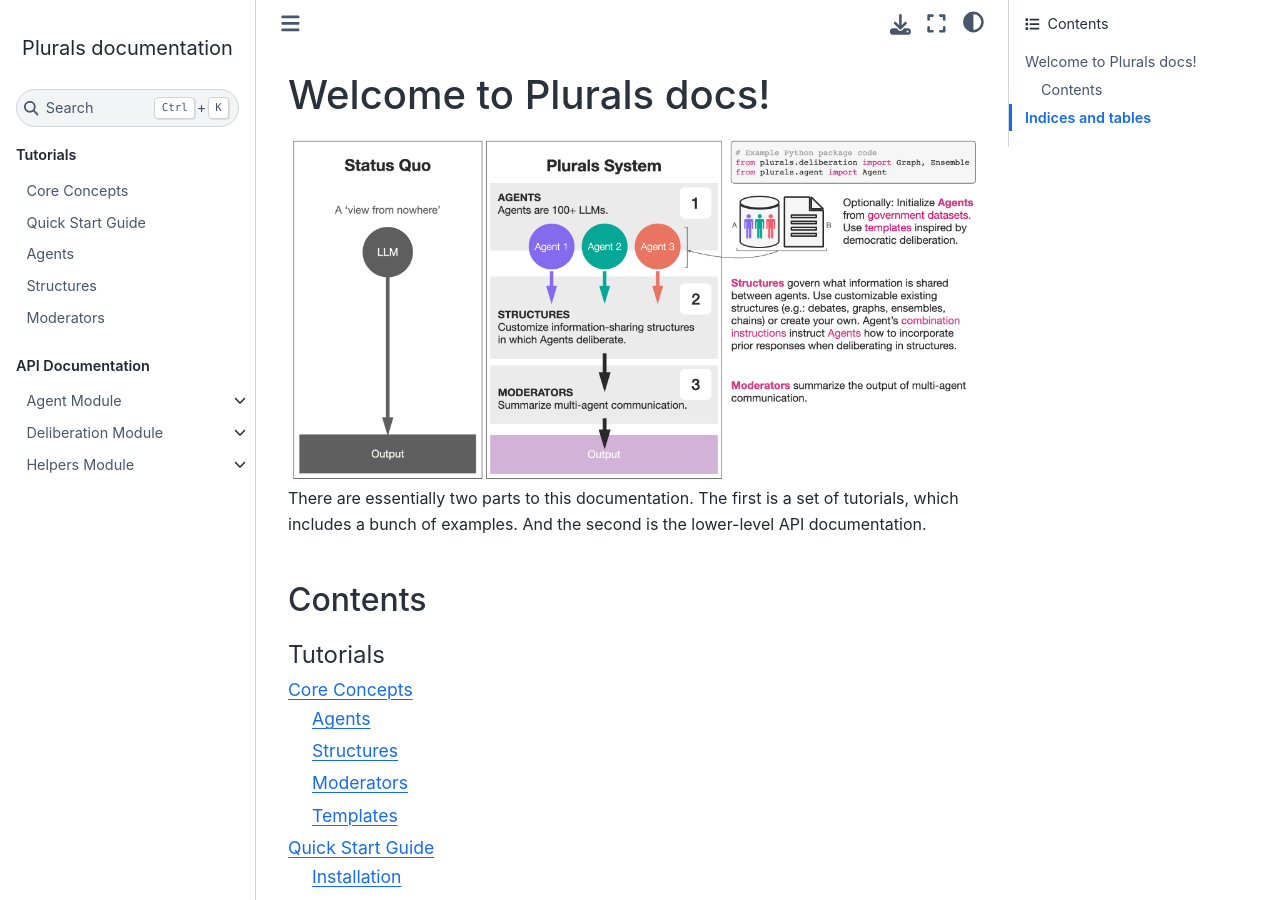
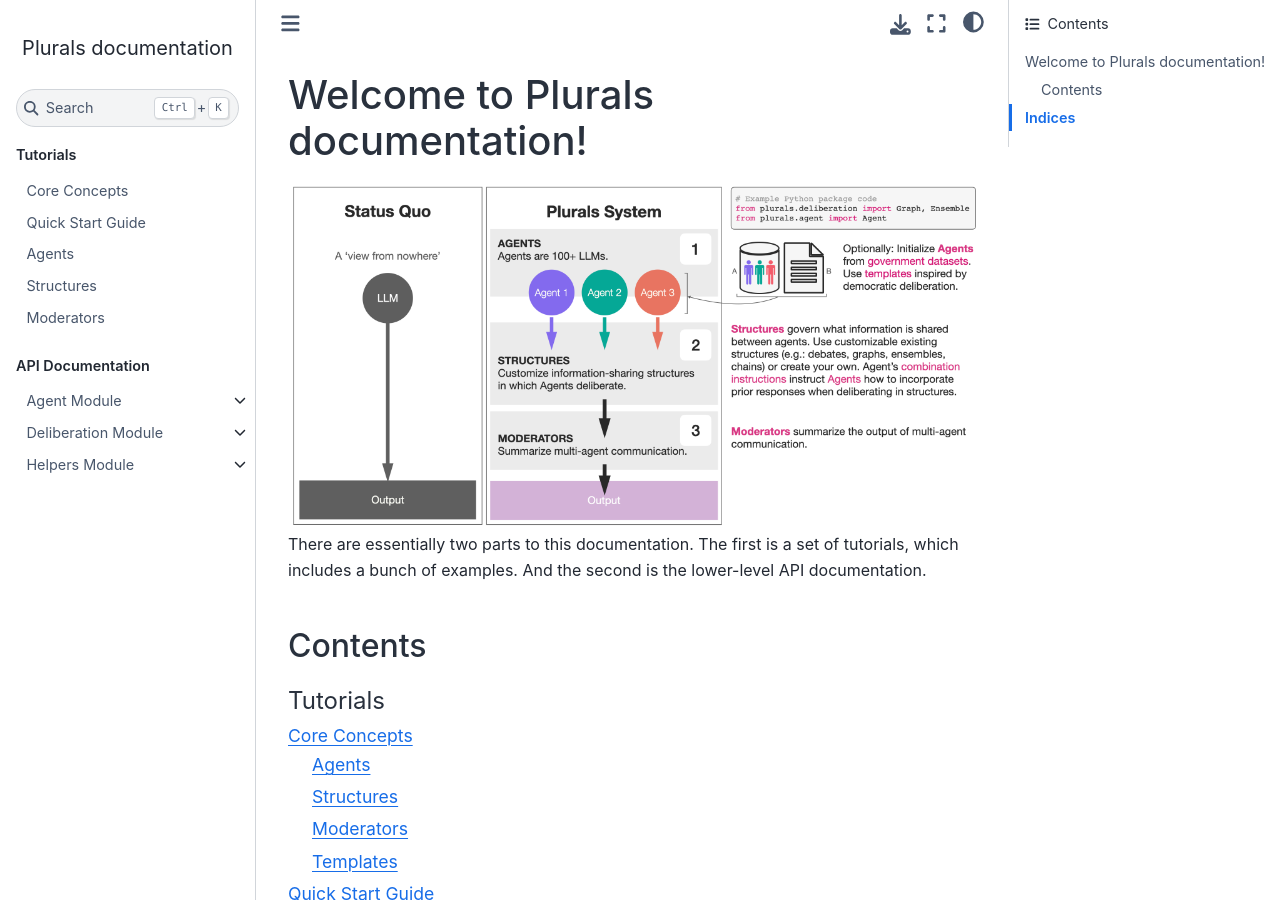
Before and after one commit to josh-ashkinaze/plurals, a Sphinx documentation site: the page built from docs/index.rst, in a window 1280 px wide and 900 px high. Built offline with Sphinx 7.4.7 and the Sphinx Book theme 1.1.4, drawn with Linux system fonts in a browser that asks for light colours; some of the changed text lies outside the part shown.

Commit message:
docs index make more concise

```diff
--- a/docs/index.rst
+++ b/docs/index.rst
@@ -1,5 +1,5 @@
-Welcome to Plurals docs!
-========================
+Welcome to Plurals documentation!
+=================================
 
 .. image:: https://raw.githubusercontent.com/josh-ashkinaze/plurals/main/assets/figure1.png
    :alt: System diagram
@@ -28,8 +28,8 @@ Contents
    deliberation
    helpers
 
-Indices and tables
-==================
+Indices
+=======
 
 * `Index <genindex.html>`_
 * `Module Index <py-modindex.html>`_
```
